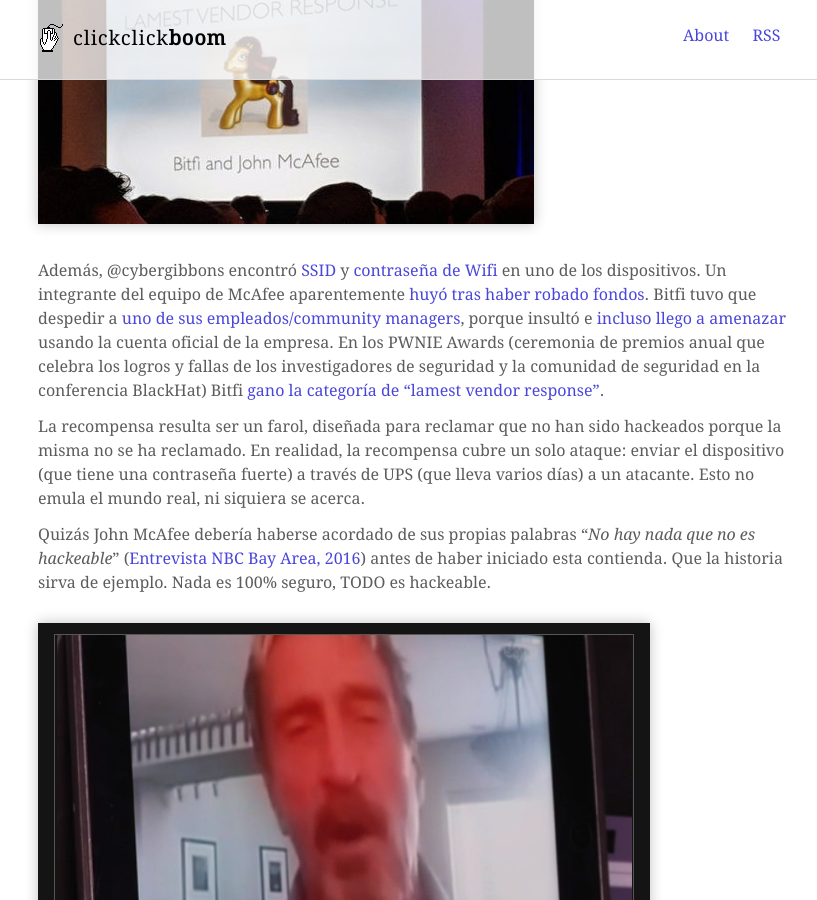
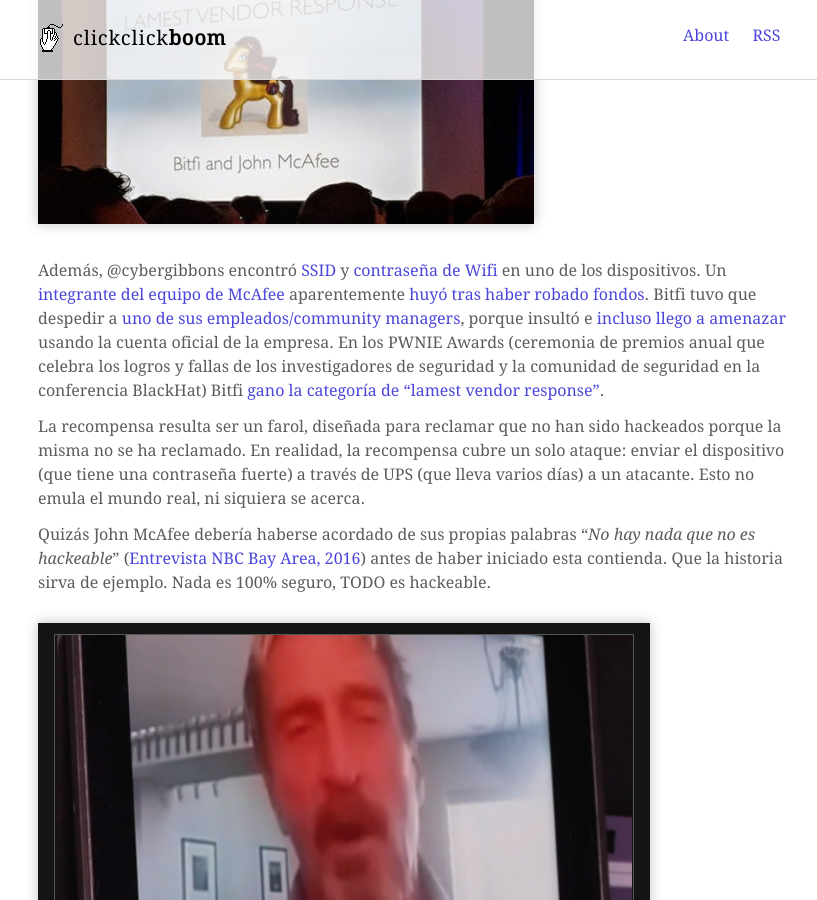
Before and after one commit to mrpnkt/mrpnkt.github.io, a Jekyll site: the page built from _posts/2018-08-22-unhackable-el-orgullo-precede-a-la-caida.md, in a window 1280 px wide and 900 px high, scrolled down 8702 px. Shown: the whole window, without its empty margins (226-1043 px from the left). Built offline with Jekyll 4.4.1, drawn with Linux system fonts in a browser that asks for light colours; part of the change alters nothing that is shown.

```diff
--- a/_posts/2018-08-22-unhackable-el-orgullo-precede-a-la-caida.md
+++ b/_posts/2018-08-22-unhackable-el-orgullo-precede-a-la-caida.md
@@ -115,7 +115,7 @@ En definitiva: en cuestión de pocos días los investigadores han sido capaces d
 
 ![]({{ site.baseurl }}/forestryio/images/pwnie.jpg)
 
-Además, @cybergibbons encontró [SSID](https://twitter.com/cybergibbons/status/1030796489738645504) y [contraseña de Wifi](https://twitter.com/cybergibbons/status/1030723142438871041) en uno de los dispositivos. Un integrante del equipo de McAfee aparentemente [huyó tras haber robado fondos](https://twitter.com/officialmcafee/status/1031183858572701696). Bitfi tuvo que despedir a [uno de sus empleados/community managers](https://twitter.com/Bitfi6/status/1024742423791067137), porque insultó e [incluso llego a amenazar](https://twitter.com/WhiteHatScum/status/1026530080229445632) usando la cuenta oficial de la empresa. En los PWNIE Awards (ceremonia de premios anual que celebra los logros y fallas de los investigadores de seguridad y la comunidad de seguridad en la conferencia BlackHat) Bitfi [gano la categoría de “lamest vendor response”](https://pwnies.com/winners/).
+Además, @cybergibbons encontró [SSID](https://twitter.com/cybergibbons/status/1030796489738645504) y [contraseña de Wifi](https://twitter.com/cybergibbons/status/1030723142438871041) en uno de los dispositivos. Un [integrante del equipo de McAfee](https://mrpnkt.github.io/2018/unhackable-el-orgullo-precede-a-la-caida/) aparentemente [huyó tras haber robado fondos](https://twitter.com/officialmcafee/status/1031183858572701696). Bitfi tuvo que despedir a [uno de sus empleados/community managers](https://twitter.com/Bitfi6/status/1024742423791067137), porque insultó e [incluso llego a amenazar](https://twitter.com/WhiteHatScum/status/1026530080229445632) usando la cuenta oficial de la empresa. En los PWNIE Awards (ceremonia de premios anual que celebra los logros y fallas de los investigadores de seguridad y la comunidad de seguridad en la conferencia BlackHat) Bitfi [gano la categoría de “lamest vendor response”](https://pwnies.com/winners/).
 
 La recompensa resulta ser un farol, diseñada para reclamar que no han sido hackeados porque la misma no se ha reclamado. En realidad, la recompensa cubre un solo ataque: enviar el dispositivo (que tiene una contraseña fuerte) a través de UPS (que lleva varios días) a un atacante. Esto no emula el mundo real, ni siquiera se acerca.
 
```
